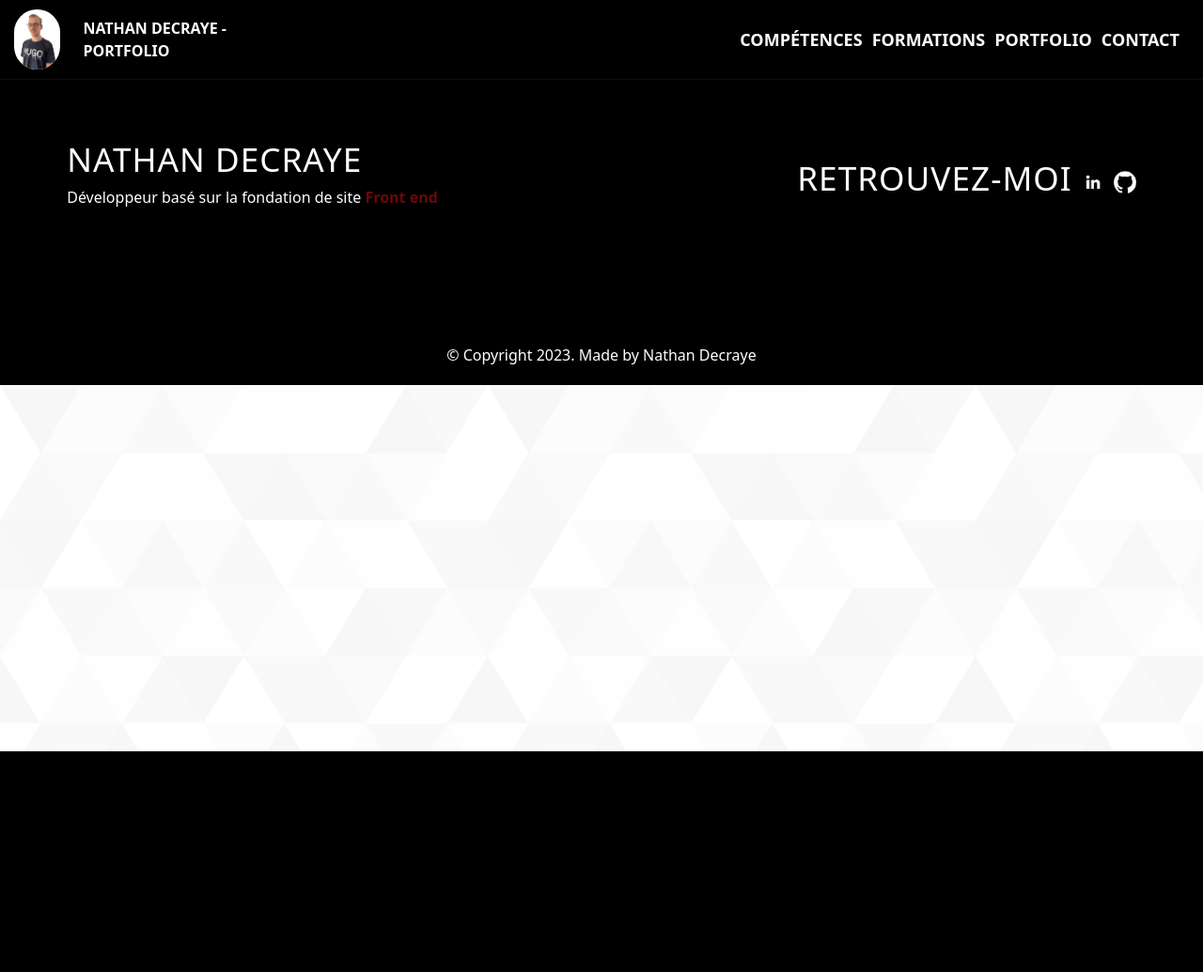
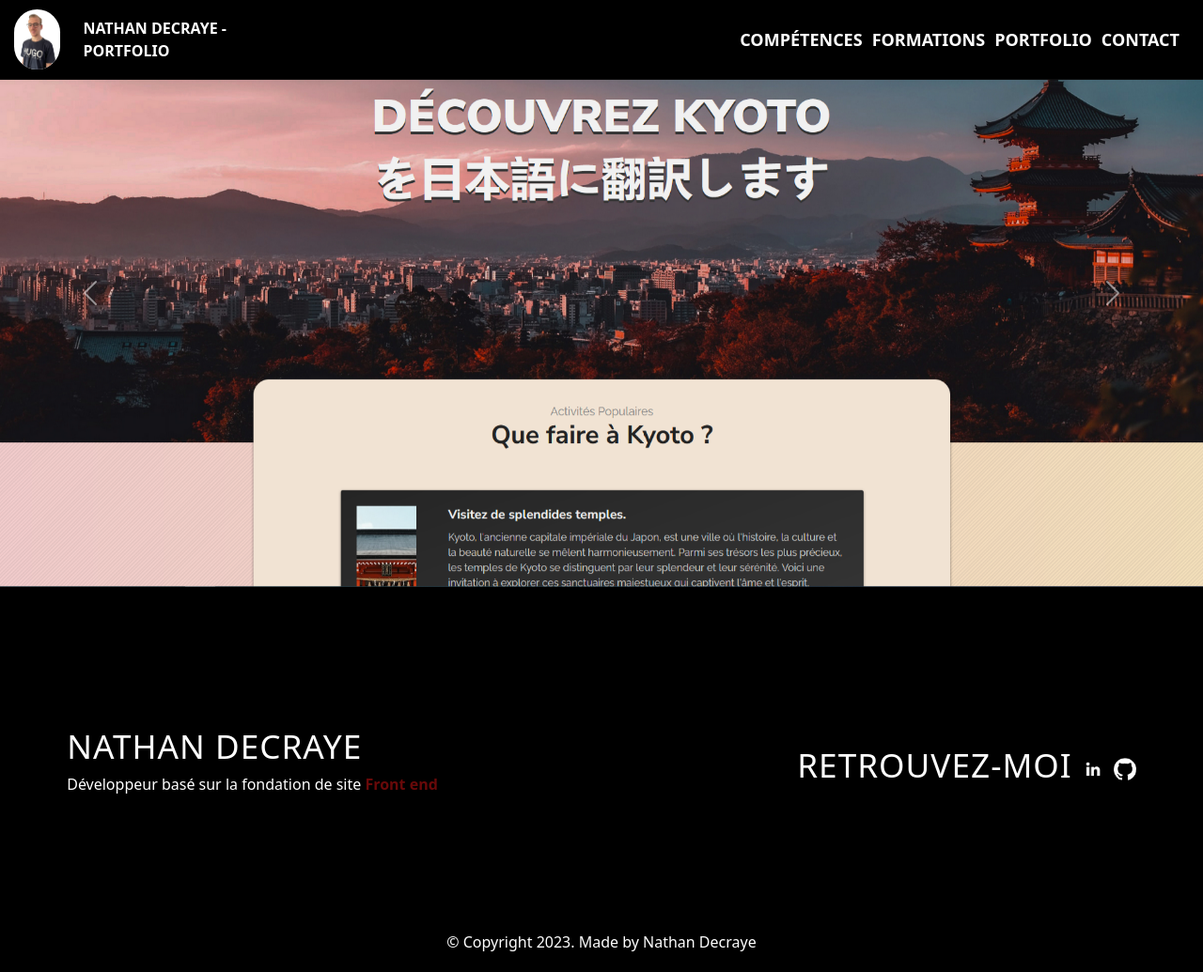
Before and after one commit to NatBoss1609/Portfolio, a PHP site: page /asset/php/portfolio.php in a window 1280 px wide. Shown: the whole page at 94% size. Before the commit the page ends 800 px from the top, so only its background shows below. Run offline with PHP 8.4, Linux system fonts and the light colour scheme.

Commit message:
Début de la page portfolio

```diff
--- a/asset/php/portfolio.php
+++ b/asset/php/portfolio.php
@@ -6,6 +6,27 @@
 
     <main>
 
+        <div id="carouselExample" class="carousel slide">
+            <div class="carousel-inner">
+                <div class="carousel-item active">
+                    <img src="../img/site_kyoto.PNG" class="d-block w-100" alt="image représentant le site Kyoto">
+                </div>
+                <div class="carousel-item">
+                <img src="../img/site_recette.PNG" class="d-block w-100" alt="image représentant le site recette d'omelette">
+                </div>
+                <div class="carousel-item">
+                <img src="../img/site_voyage.PNG" class="d-block w-100" alt="image représentant le site d'agence de voyage">
+                </div>
+            </div>
+            <button class="carousel-control-prev" type="button" data-bs-target="#carouselExample" data-bs-slide="prev">
+                <span class="carousel-control-prev-icon" aria-hidden="true"></span>
+                <span class="visually-hidden">Previous</span>
+            </button>
+            <button class="carousel-control-next" type="button" data-bs-target="#carouselExample" data-bs-slide="next">
+                <span class="carousel-control-next-icon" aria-hidden="true"></span>
+                <span class="visually-hidden">Next</span>
+            </button>
+        </div>
     </main>
 
 <?php
```
